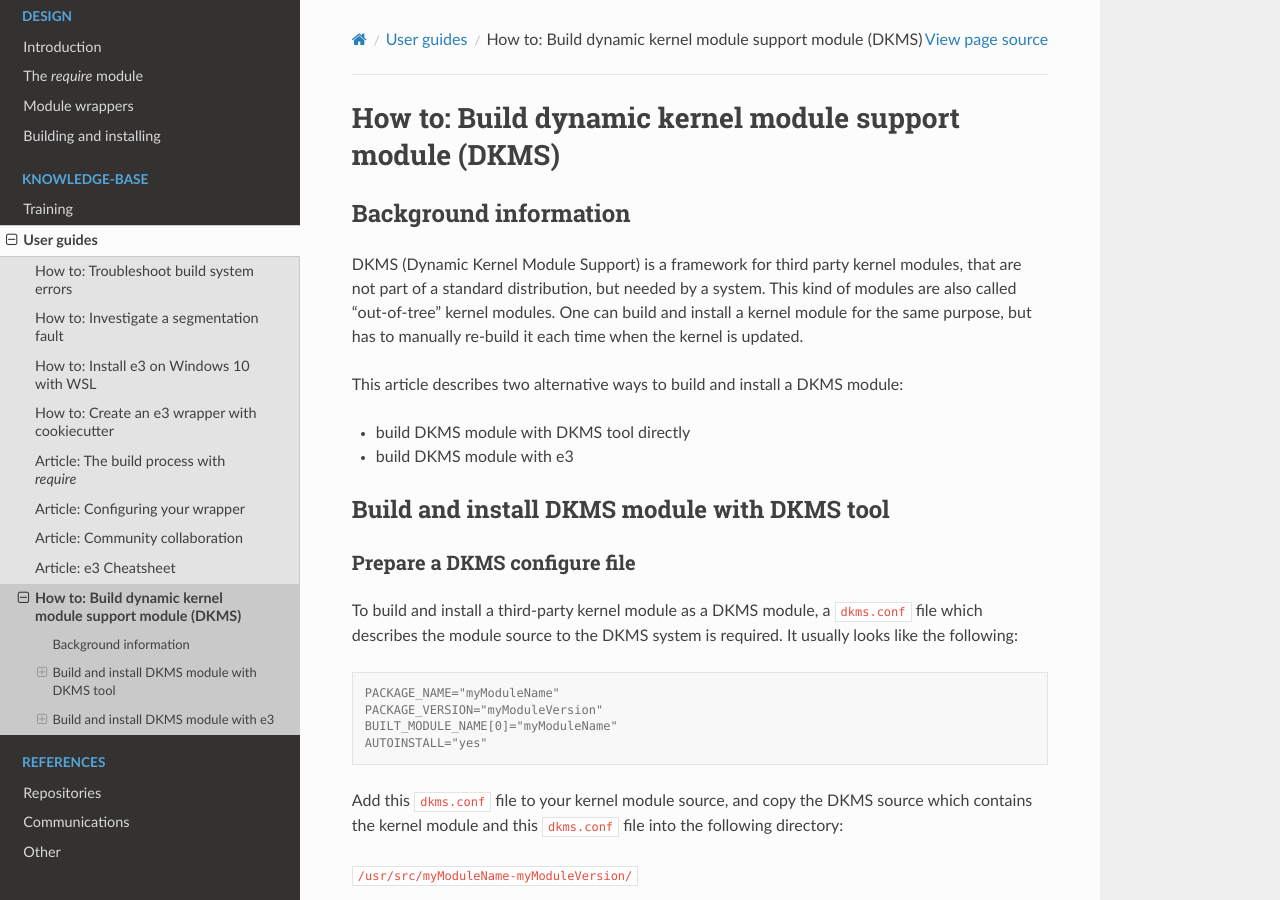
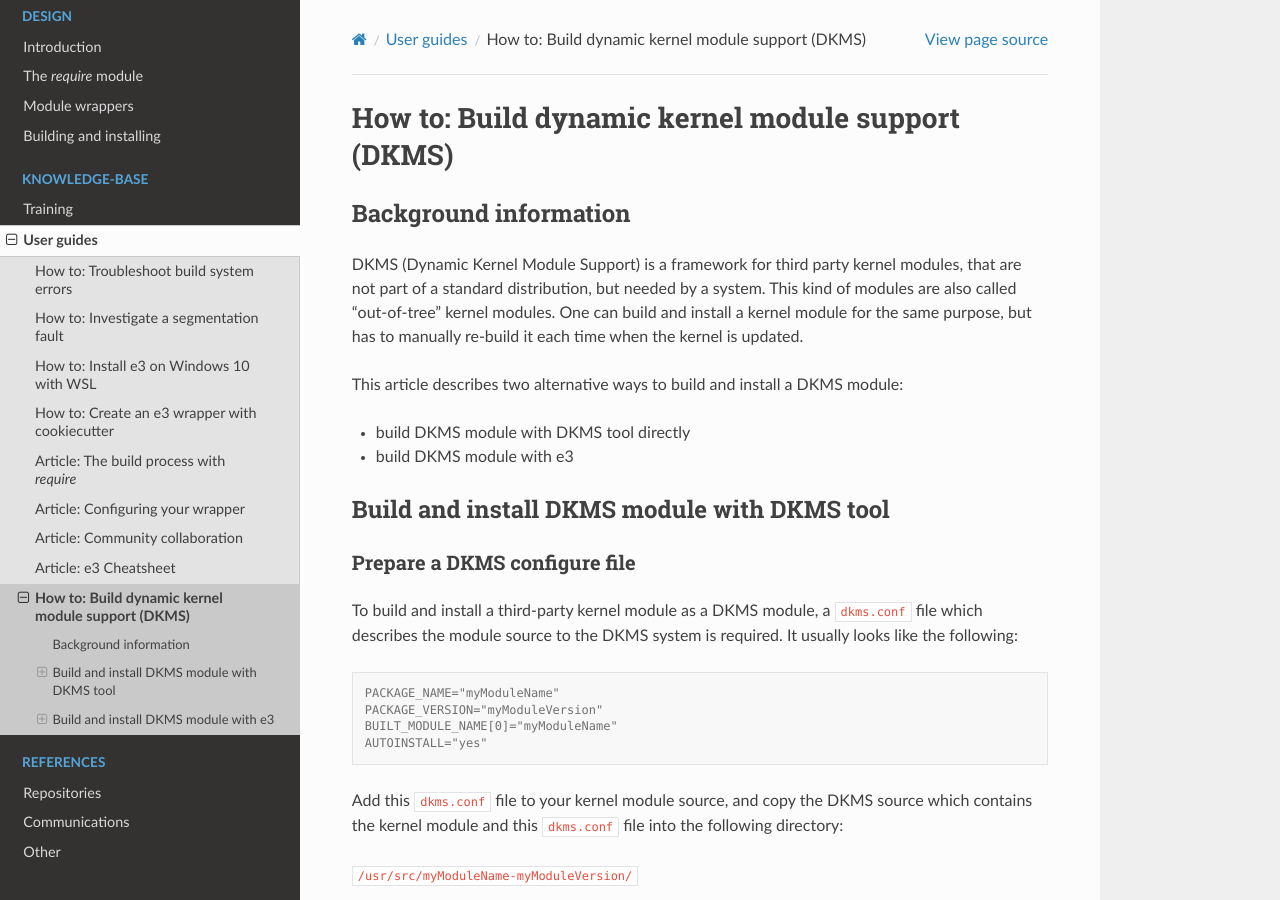
Before and after one commit to ttkorhonen/e3pages, a Sphinx documentation site: the page built from docs/kb/guide/articles/9_dynamic_kernel_module_support.md, in a window 1280 px wide and 900 px high. Built offline with Sphinx 7.4.7 and the Read the Docs theme 2.0.0, drawn with Linux system fonts in a browser that asks for light colours.

Commit message:
Modified the tittle according to comment

```diff
--- a/docs/kb/guide/articles/9_dynamic_kernel_module_support.md
+++ b/docs/kb/guide/articles/9_dynamic_kernel_module_support.md
@@ -1,5 +1,5 @@
 
-# How to: Build dynamic kernel module support module (DKMS)
+# How to: Build dynamic kernel module support (DKMS)
 
 ## Background information
 
```
